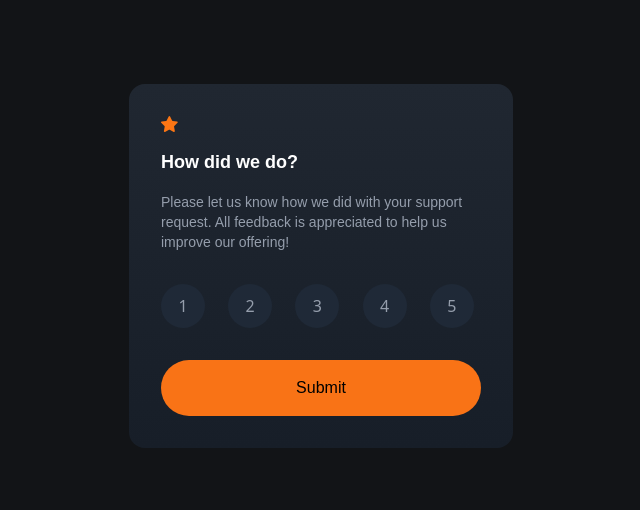
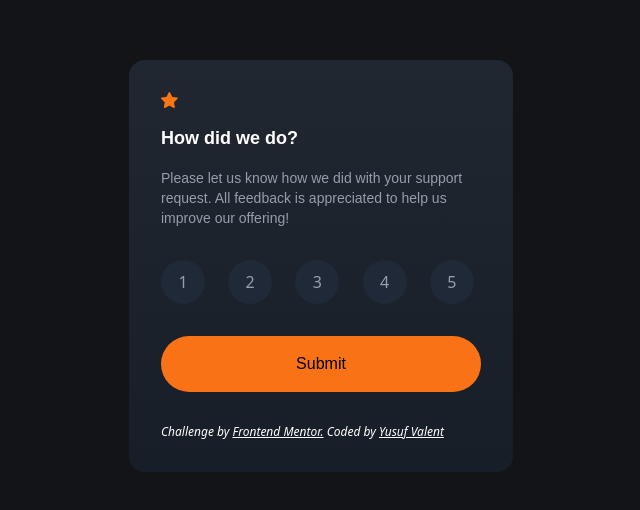
Before and after one commit to yusufva/FE-Mentor-Interactive-Rating-Component, a React (Vite) app: page / in a window 1280 px wide. Shown: the part 134-644 px from the top of the page, without its empty margins (319-959 px from the left). Built offline with nearby package versions, Linux system fonts and the light colour scheme.

Commit message:
feature: adding footer

```diff
--- a/src/components/Fragments/CardRating.jsx
+++ b/src/components/Fragments/CardRating.jsx
@@ -43,6 +43,7 @@ const Body = ({ children }) => {
 
 const Footer = ({ handleSubmit }) => {
     return (
+        <>
             <Button
                 classname="bg-orange-500 hover:bg-orange-700 focus:bg-white focus:text-orange-500 w-full rounded-full h-14"
                 type="submit"
@@ -50,6 +51,20 @@ const Footer = ({ handleSubmit }) => {
             >
                 Submit
             </Button>
+            <p className=" text-xs italic text-white mt-8 mx-auto">
+                Challenge by{" "}
+                <a
+                    href="https://www.frontendmentor.io/?ref=challenge"
+                    className=" underline "
+                >
+                    Frontend Mentor.
+                </a>{" "}
+                Coded by{" "}
+                <a href="" className="underline">
+                    Yusuf Valent
+                </a>
+            </p>
+        </>
     );
 };
 
--- a/src/components/Fragments/CardThankyou.jsx
+++ b/src/components/Fragments/CardThankyou.jsx
@@ -111,6 +111,19 @@ const CardThankyou = ({ id }) => {
                     ever need more support, don’t hesitate to get in touch!
                 </p>
             </div>
+            <p className=" text-xs italic text-white mt-8 mx-auto">
+                Challenge by{" "}
+                <a
+                    href="https://www.frontendmentor.io/?ref=challenge"
+                    className=" underline "
+                >
+                    Frontend Mentor.
+                </a>{" "}
+                Coded by{" "}
+                <a href="" className="underline">
+                    Yusuf Valent
+                </a>
+            </p>
         </div>
     );
 };
```
Lines whose indentation alone changed are shown as unchanged.
